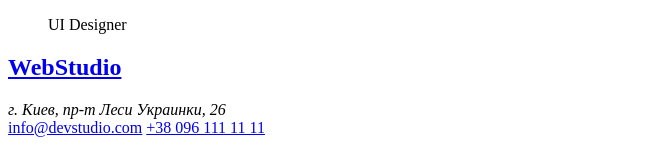
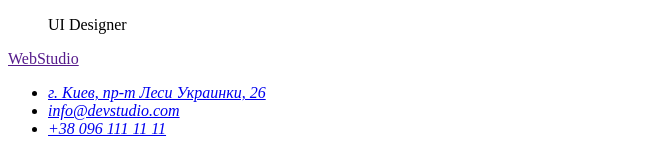
Before and after one commit to GrooT921/goit-markup-hw-01, a plain HTML site: page index.html in a window 1280 px wide. Shown: the part 1130-1284 px from the top of the page, without its empty margins (0-661 px from the left). Drawn offline with Linux system fonts and the light colour scheme.

Commit message:
работа над ошибками
фикс

```diff
--- a/index.html
+++ b/index.html
@@ -115,21 +115,25 @@
                         </li>
                     </ul>
 
-
-
                 </section>
 
     </main>
 
     <footer>
 
-        <h2><a href="WebStudio">WebStudio</a></h2>
-        <address>г. Киев, пр-т Леси Украинки, 26</address>
+        <a href="">WebStudio</a>
 
-        <span>
-        <a href="info@devstudio.com">info@devstudio.com</a>
-        <a href="+38 096 111 11 11">+38 096 111 11 11</a>
-        </span>
+        <address>
+
+            <ul>
+
+                <li><a href="https://goo.gl/maps/mb2MzYeSatuCZ7m78"> г. Киев, пр-т Леси Украинки, 26</a></li>
+                <li><a href="mailto:info@devstudio.com">info@devstudio.com</a></li>
+                <li><a href="tel:+38 096 111 11 11">+38 096 111 11 11</a></li>
+
+            </ul>
+
+        </address>
 
     </footer>
 
```
